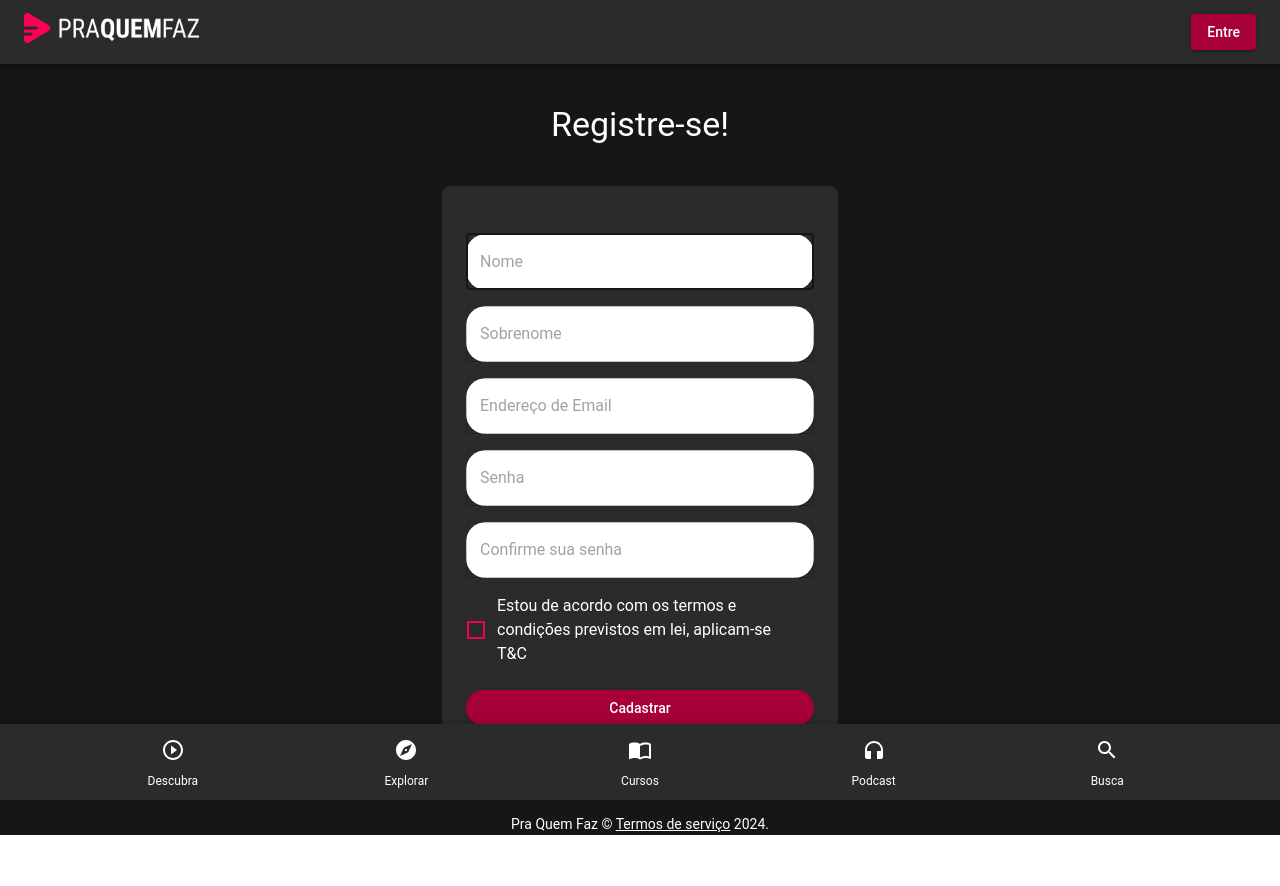
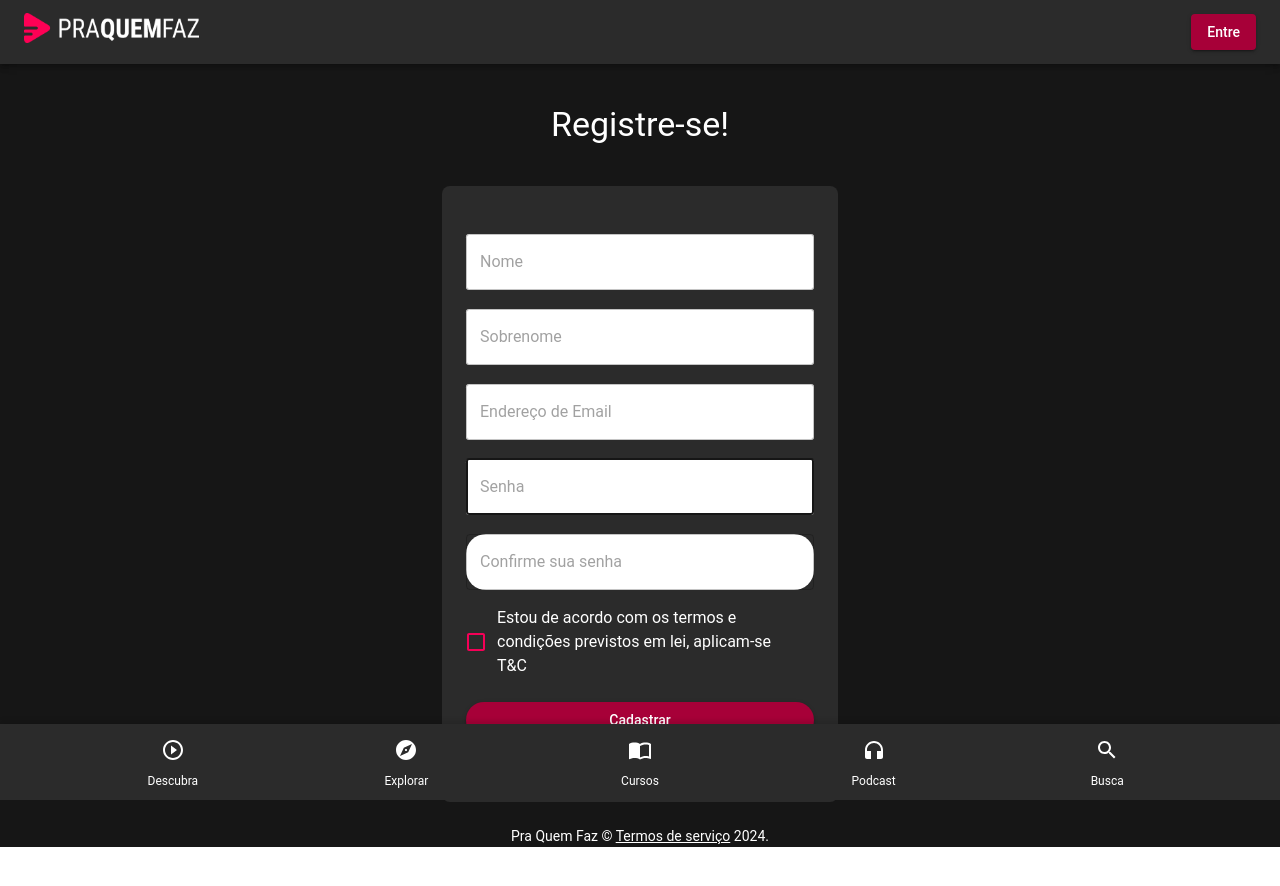
Before and after one commit to projects-athena/pqf2.0, a Next.js app: page /Cadastro in a window 1280 px wide. Shown: the top 886 px of the page. Before the commit the page ends 851 px from the top, so only its background shows below. Built offline with nearby package versions, Linux system fonts and the light colour scheme.

Commit message:
Add action aos Cards

```diff
--- a/src/app/components/CursoDestaque/cursoDestaque.tsx
+++ b/src/app/components/CursoDestaque/cursoDestaque.tsx
@@ -1,4 +1,4 @@
-import { Button, Typography, Card, CardMedia, CardContent, CardActions } from '@mui/material';
+import { Button, Typography, Card, CardMedia, CardContent, CardActionArea } from '@mui/material';
 import Link from '@mui/material/Link';
 
 interface CursoDestaqueProps {
@@ -20,6 +20,7 @@ const CursoDestaque: React.FC<CursoDestaqueProps> = ({ image, title, subtitle })
         color: 'secondary.contrastText',
       }}
     >
+      <CardActionArea href={'/Login'}>
       <CardMedia
         component="img"
         height="140"
@@ -52,6 +53,7 @@ const CursoDestaque: React.FC<CursoDestaqueProps> = ({ image, title, subtitle })
           {subtitle}
         </Typography>
       </CardContent>
+      </CardActionArea>
     </Card>
   );
 };
--- a/src/app/components/FormCadastro/FormCadastro.tsx
+++ b/src/app/components/FormCadastro/FormCadastro.tsx
@@ -1,7 +1,7 @@
 'use client';
 
 import * as React from 'react';
-import { Button, CssBaseline, TextField, FormControlLabel, Checkbox, Link, Grid, Box, Typography, Container, FormHelperText } from '@mui/material';
+import { Button, CssBaseline, TextField, FormControlLabel, Checkbox, Link, Grid, Box, Typography, Container, OutlinedInput, FormControl, FormHelperText } from '@mui/material';
 import { useFormCadastro } from './useFormCadastro';
 import Copyright from '../Copyright/Copyright';
 
@@ -9,7 +9,7 @@ const FormCadastro: React.FC = () => {
   const { register, handleSubmit, onSubmit, errors } = useFormCadastro();
 
   return (
-    <Container component="main" maxWidth="xs" sx={{ color: 'secondary.contrastText', borderRadius: 2 }}>
+    <Container component="main" maxWidth="xs" sx={{ color: 'secondary.contrastText', borderRadius: 2, mb: 10 }}>
       <CssBaseline />
       <Typography component="h1" variant="h4" align="center" sx={{ marginTop: 5 }}>
         Registre-se!
@@ -28,58 +28,61 @@ const FormCadastro: React.FC = () => {
         <Box component="form" noValidate onSubmit={handleSubmit(onSubmit)} sx={{ mt: 3 }}>
           <Grid container spacing={2}>
             <Grid item xs={12}>
-              <TextField
+              <FormControl error={!!errors.nome} fullWidth>
+                  <OutlinedInput
+                    id="nome"
+                    required
                     autoComplete="given-name"
-                required
-                fullWidth
-                id="nome"
-                placeholder="Nome"
                     autoFocus
                     {...register('nome')}
-                error={!!errors.nome}
-                helperText={errors.nome?.message}
-                sx={{ bgcolor: 'white', borderRadius: 5 }}
+                    sx={{ bgcolor: "white", borderRadius:0.8}}
+                    placeholder="Nome"
                   />
+                  <FormHelperText>{errors.nome?.message}</FormHelperText>
+              </FormControl>
             </Grid>
             <Grid item xs={12}>
-              <TextField
+              <FormControl error={!!errors.sobreNome} fullWidth>
+                  <OutlinedInput
+                    id="sobrenome"
                     required
-                fullWidth
-                id="sobrenome"
+                    autoComplete="family-name"
+                    autoFocus
+                    {...register('sobreNome')}
+                    sx={{ bgcolor: "white", borderRadius:0.8}}
                     placeholder="Sobrenome"
-                autoComplete="family-name"
-                {...register('sobreNome')}
-                error={!!errors.sobreNome}
-                helperText={errors.sobreNome?.message}
-                sx={{ bgcolor: 'white', borderRadius: 5 }}
                   />
+                  <FormHelperText>{errors.sobreNome?.message}</FormHelperText>
+              </FormControl>
             </Grid>
             <Grid item xs={12}>
-              <TextField
+              <FormControl error={!!errors.email} fullWidth>
+                  <OutlinedInput
+                    id="email"
                     required
-                fullWidth
-                id="email"
+                    autoComplete="email"
+                    autoFocus
+                    {...register('email')}
+                    sx={{ bgcolor: "white", borderRadius:0.8}}
                     placeholder="Endereço de Email"
-                autoComplete="email"
-                {...register('email')}
-                error={!!errors.email}
-                helperText={errors.email?.message}
-                sx={{ bgcolor: 'white', borderRadius: 5 }}
                   />
+                  <FormHelperText>{errors.email?.message}</FormHelperText>
+              </FormControl>
             </Grid>
             <Grid item xs={12}>
-              <TextField
-                required
-                fullWidth
-                placeholder="Senha"
+              <FormControl error={!!errors.senha} fullWidth>
+                  <OutlinedInput
                     type="password"
                     id="password"
+                    required
                     autoComplete="new-password"
+                    autoFocus
                     {...register('senha')}
-                error={!!errors.senha}
-                helperText={errors.senha?.message}
-                sx={{ bgcolor: 'white', borderRadius: 5 }}
+                    sx={{ bgcolor: "white", borderRadius:0.8}}
+                    placeholder="Senha"
                   />
+                  <FormHelperText>{errors.senha?.message}</FormHelperText>
+              </FormControl>
             </Grid>
             <Grid item xs={12}>
               <TextField
--- a/src/app/homeUser/page.tsx
+++ b/src/app/homeUser/page.tsx
@@ -32,6 +32,7 @@ const HomeUser: React.FC = () => {
             <CarroselHome autoplay={true} slides={cursos.map((curso, index) => (
               <CursoDestaqueHomeUser
                 key={index}
+                id={curso.id}
                 image={curso.image}
                 professor={curso.professor}
                 professorImage={curso.professorImage}
```
Also changed, not shown: src/app/components/CursoDestaqueHomeUser/cursoDestaqueHomeUser.tsx (+4 -3 lines), src/app/components/FormLogin/FormLogin.tsx (+22 -20 lines). Lines whose indentation alone changed are shown as unchanged.
